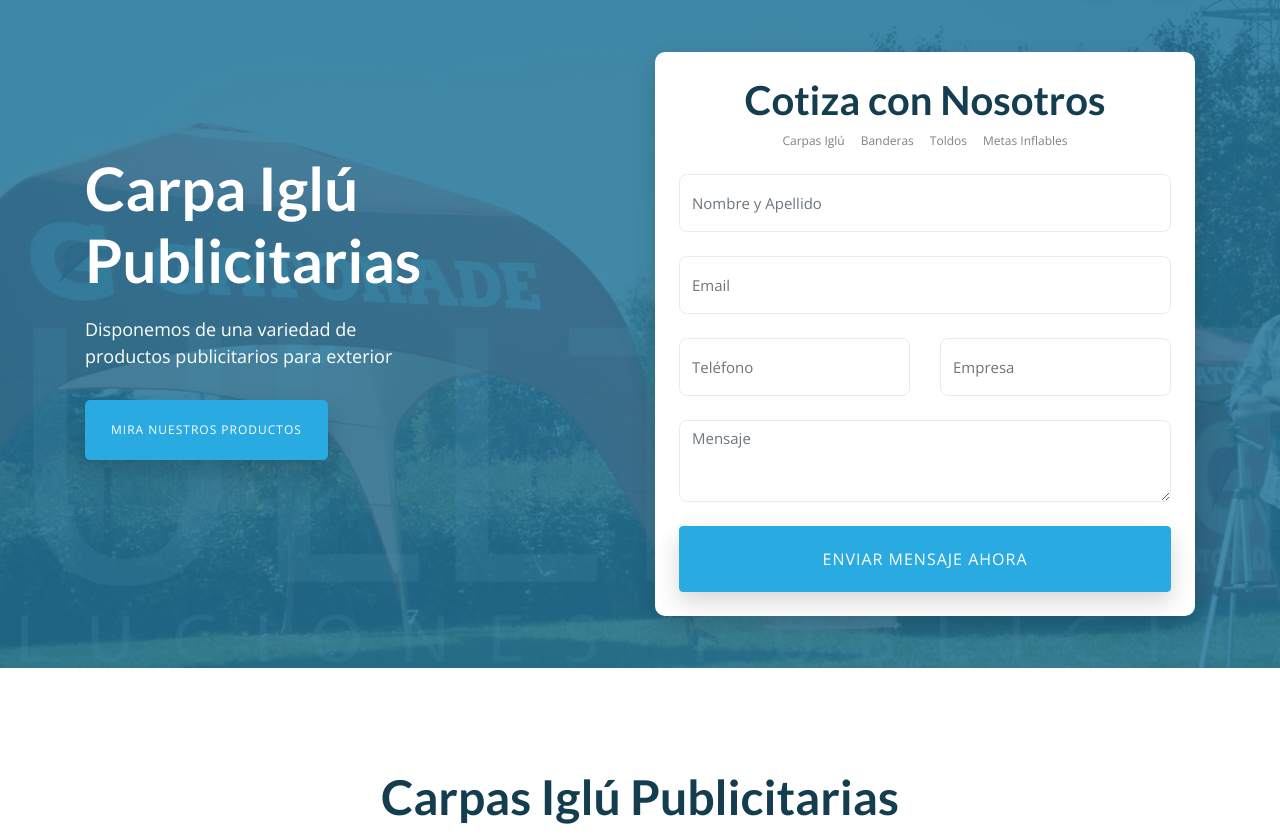
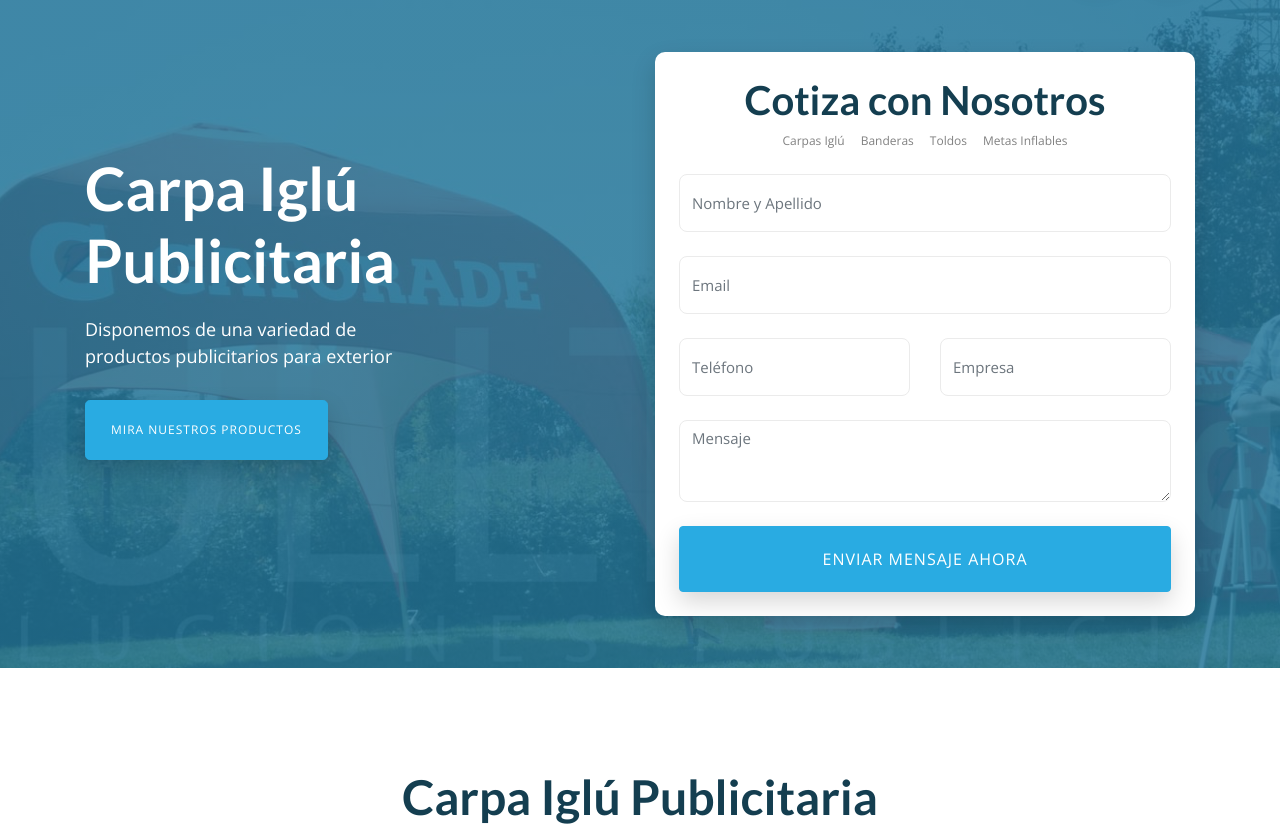
Before and after one commit to trazodesign/fulltextil, a plain HTML site: page carpas-iglu-publicitarias.html in a window 1280 px wide. Shown: the part 100-939 px from the top of the page. Drawn offline with nearby package versions, Linux system fonts and the light colour scheme; a script that the page names is missing.

Commit message:
file updated

```diff
--- a/carpas-iglu-publicitarias.html
+++ b/carpas-iglu-publicitarias.html
@@ -5,7 +5,7 @@
     <meta charset="utf-8">
     <meta name="viewport" content="width=device-width, initial-scale=1, shrink-to-fit=no">
 
-    <title>FullTextil | Carpas Iglú Publicitarias</title>
+    <title>FullTextil | Carpa Iglú Publicitaria</title>
 
     <!-- Google Fonts -->
     <link href="https://fonts.googleapis.com/css?family=Lato:700|Open+Sans:300,400" rel="stylesheet">
@@ -134,7 +134,7 @@
           <div class="col-lg-6 full-width">
             <h1>
               Carpa Iglú<br>
-              Publicitarias
+              Publicitaria
             </h1>
             <p>
               Disponemos de una variedad de productos publicitarios para exterior
@@ -186,7 +186,7 @@
     <section id="banderas">
 
       <div class="container">
-        <h2 class="text-center mb-3">Carpas Iglú Publicitarias</h2>
+        <h2 class="text-center mb-3">Carpa Iglú Publicitaria</h2>
         <p class="text-center small mb-3" style="max-width: 700px; margin: 0 auto; font-weight: 300;"><em>Impacto visual al instante, nuestras carpas iglú publicitarias son creadas con las mejores lonas poliéster certificadas, impermeables y tratamientos contra rayos UV del mercado.</em></p>
         <p class="text-center mb-5" style="max-width: 600px; margin: 0 auto; font-weight: 300;">Personalizamos al 100% este producto con tu marca, alcanzando un posicionamiento insuperable en eventos!</p>
 
```
